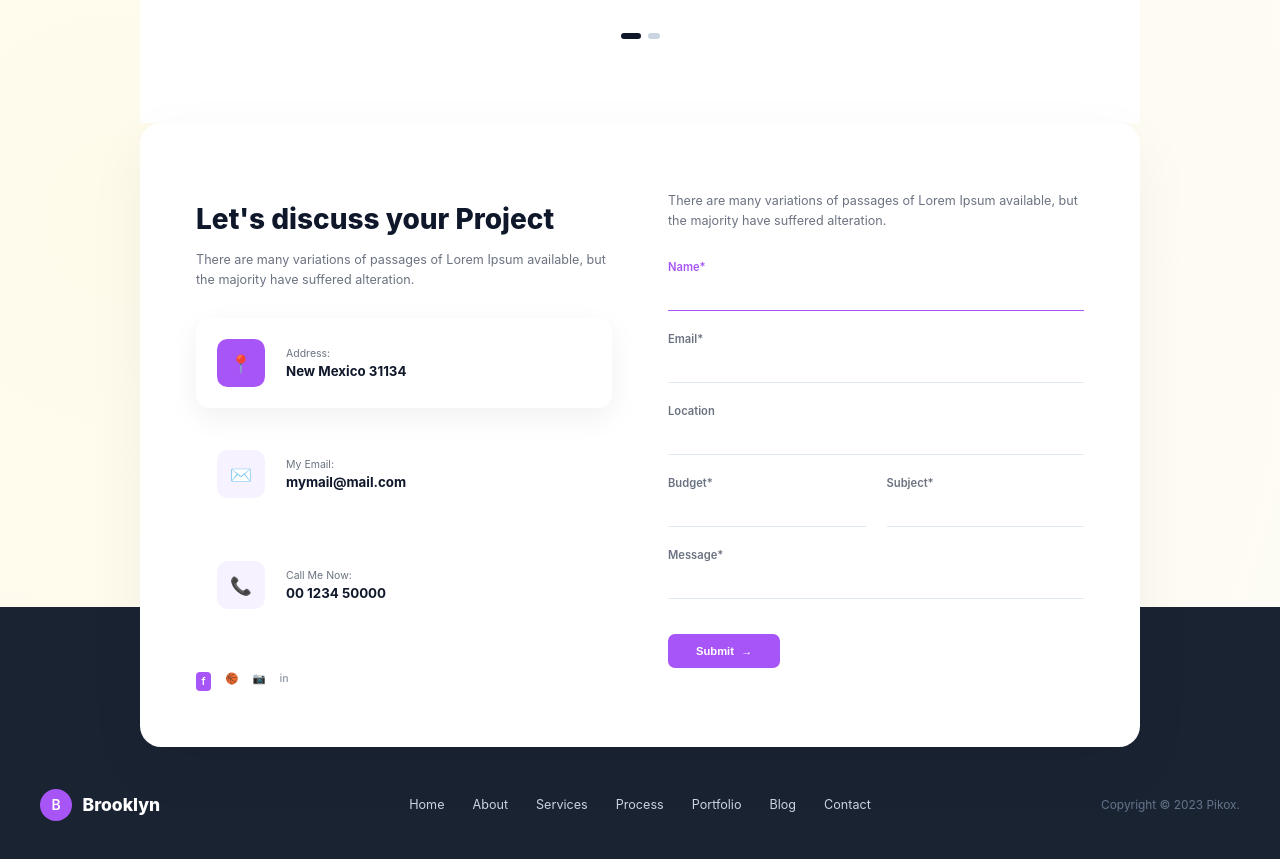
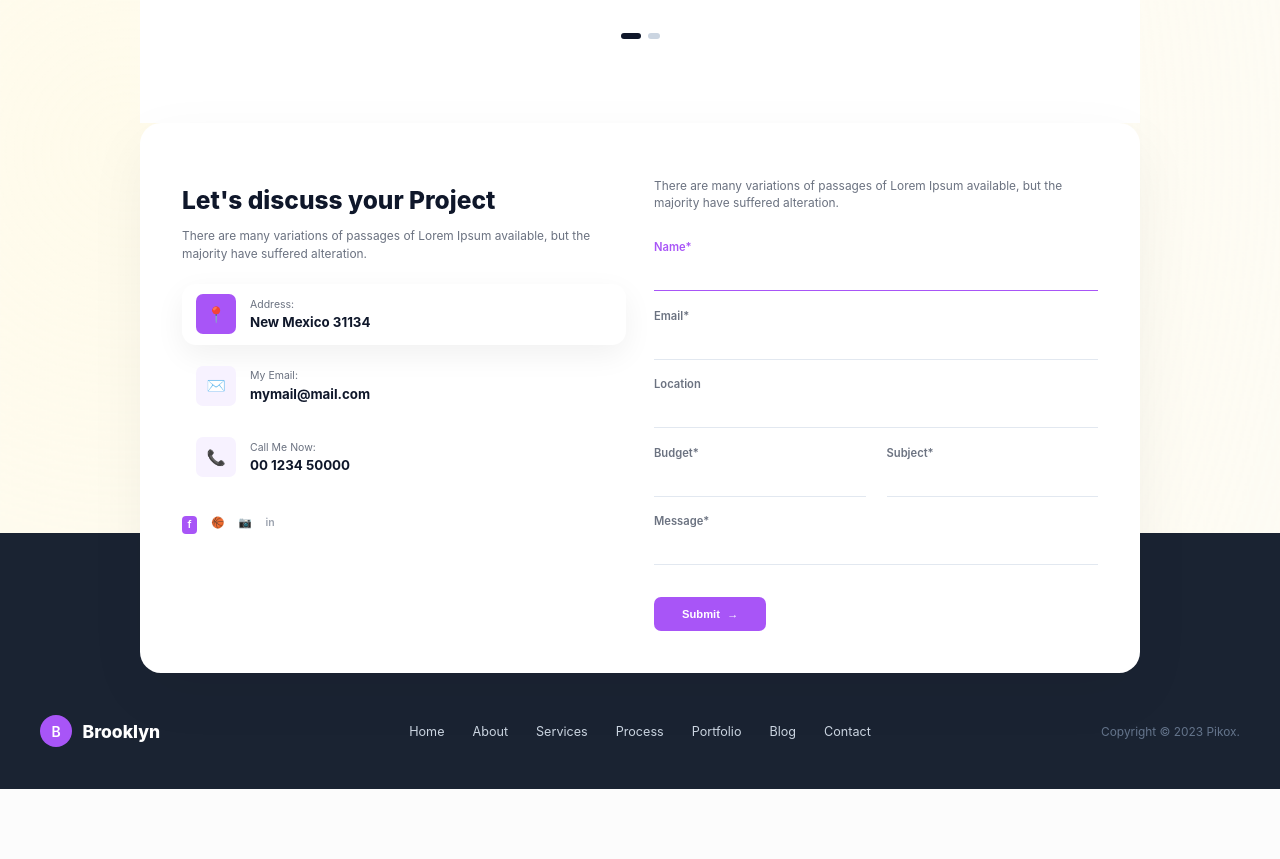
Before and after one commit to princengiru/my-portifolio, a React (Vite) app: page / in a window 1280 px wide. Shown: the part 5581-6440 px from the top of the page. After the commit the page ends 6370 px from the top, so only its background shows below. Built offline with nearby package versions, Linux system fonts and the light colour scheme.

Commit message:
new changes

```diff
--- a/src/App.css
+++ b/src/App.css
@@ -868,13 +868,13 @@ body, html {
 }
 
 .contact-card {
-  max-width: 1100px;
+  max-width: 1000px;
   margin: 0 auto;
   background-color: white;
   border-radius: 1.5rem;
-  padding: 4rem;
+  padding: 3rem;
   display: flex;
-  gap: 4rem;
+  gap: 2rem;
   box-shadow: 0 20px 60px rgba(0,0,0,0.05);
 }
 
@@ -883,31 +883,31 @@ body, html {
 }
 
 .contact-title {
-  font-size: 2rem;
+  font-size: 1.75rem;
   font-weight: 800;
   color: #0f172a;
-  margin-bottom: 1rem;
+  margin-bottom: 0.5rem;
 }
 
 .contact-subtitle {
   color: var(--text-gray);
-  font-size: 0.9rem;
-  line-height: 1.6;
-  margin-bottom: 2rem;
+  font-size: 0.85rem;
+  line-height: 1.5;
+  margin-bottom: 1.5rem;
 }
 
 .contact-details {
   display: flex;
   flex-direction: column;
-  gap: 1.5rem;
-  margin-bottom: 3rem;
+  gap: 0.75rem;
+  margin-bottom: 2rem;
 }
 
 .contact-detail-item {
   display: flex;
   align-items: center;
-  gap: 1.5rem;
-  padding: 1.5rem;
+  gap: 1rem;
+  padding: 0.75rem 1rem;
   border-radius: 1rem;
   transition: all 0.3s ease;
   cursor: pointer;
@@ -920,15 +920,15 @@ body, html {
 }
 
 .contact-detail-item .detail-icon {
-  width: 48px;
-  height: 48px;
-  border-radius: 0.75rem;
+  width: 40px;
+  height: 40px;
+  border-radius: 0.5rem;
   background-color: #f7f2ff;
   color: var(--primary-color);
   display: flex;
   align-items: center;
   justify-content: center;
-  font-size: 1.25rem;
+  font-size: 1.1rem;
   transition: all 0.3s ease;
 }
 
@@ -968,7 +968,7 @@ body, html {
 .contact-form {
   display: flex;
   flex-direction: column;
-  gap: 1.5rem;
+  gap: 1.25rem;
 }
 
 .form-group {
```
